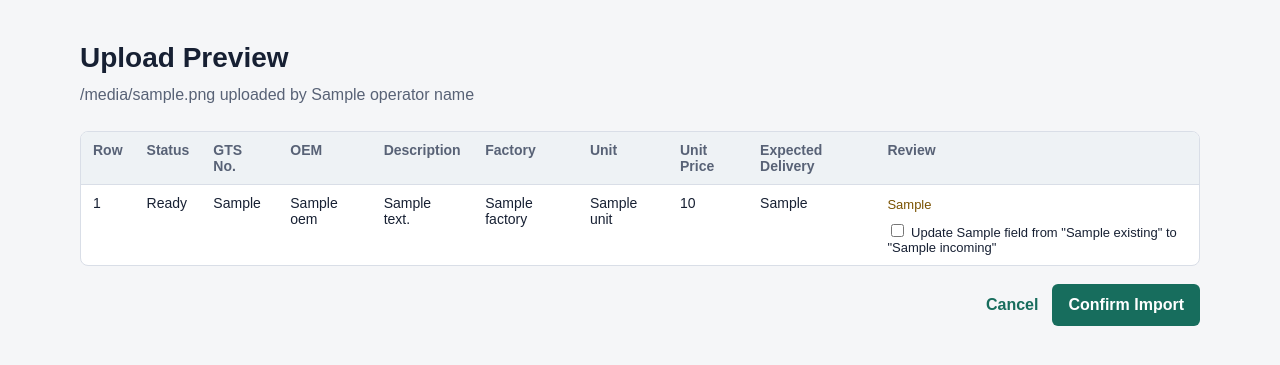
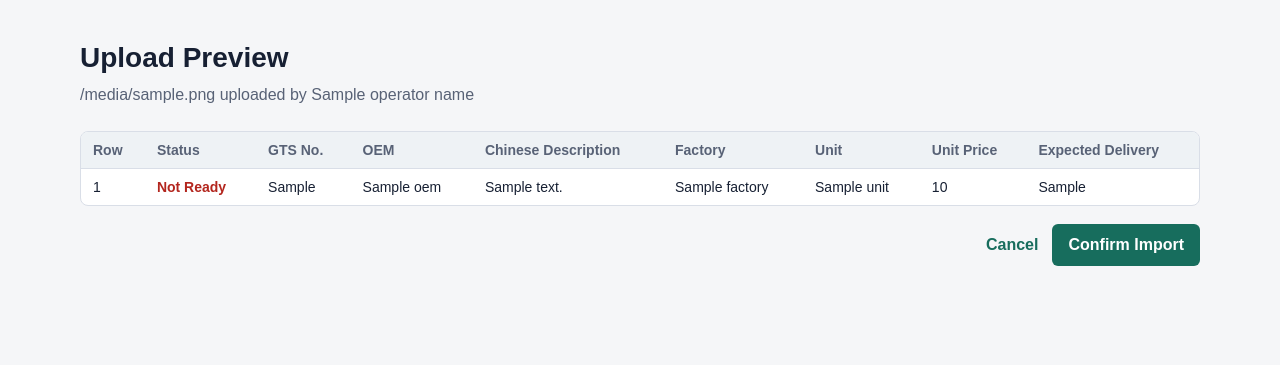
Before and after one commit to nancy-sun/gts-internal-tool, a Python web app: template app/templates/upload_preview.html in a window 1280 px wide. Shown: the part 64-429 px from the top of the page. Run offline with Jinja, Linux system fonts and the light colour scheme; the template is opened without the code that fills it: most values are stand-ins (such as "Sample title", 1, 10 or a date in 2020).

Commit message:
Refine upload preview warnings

```diff
--- a/app/static/styles.css
+++ b/app/static/styles.css
@@ -167,16 +167,32 @@ button:focus {
 
 .small-warning {
   margin-bottom: 6px;
-  color: #7a5200;
+  color: var(--danger);
   font-size: 13px;
+  font-weight: 700;
 }
 
 .checkbox-line {
   display: block;
   margin-top: 6px;
-  color: var(--text);
+  color: var(--danger);
   font-size: 13px;
-  font-weight: 400;
+  font-weight: 700;
+}
+
+.warning-heading,
+.warning-cell {
+  color: var(--danger);
+}
+
+.status-ready {
+  color: var(--accent);
+  font-weight: 700;
+}
+
+.status-warning {
+  color: var(--danger);
+  font-weight: 700;
 }
 
 .candidate-line {
--- a/app/templates/upload_preview.html
+++ b/app/templates/upload_preview.html
@@ -18,27 +18,39 @@
             <th>Status</th>
             <th>GTS No.</th>
             <th>OEM</th>
-            <th>Description</th>
+            <th>Chinese Description</th>
             <th>Factory</th>
             <th>Unit</th>
             <th>Unit Price</th>
             <th>Expected Delivery</th>
-            <th>Review</th>
+            {% if has_warnings %}
+              <th class="warning-heading">Warnings</th>
+            {% endif %}
           </tr>
         </thead>
         <tbody>
           {% for row in rows %}
             <tr>
               <td>{{ row.row_number }}</td>
-              <td>{{ "Failed" if row.errors else "Ready" }}</td>
+              {% set row_has_warning = row.errors or row.warnings or row.factory_warning or row.product_changes %}
+              <td>
+                {% if row.errors %}
+                  <span class="status-warning">Failed</span>
+                {% elif row_has_warning %}
+                  <span class="status-warning">Not Ready</span>
+                {% else %}
+                  <span class="status-ready">Ready</span>
+                {% endif %}
+              </td>
               <td>{{ row["values"]["gts_no"] or "" }}</td>
               <td>{{ row["values"]["oem"] or "" }}</td>
-              <td>{{ row["values"]["description"] or "" }}</td>
+              <td>{{ row["values"]["chinese_description"] or "" }}</td>
               <td>{{ row["values"]["factory"] or "" }}</td>
               <td>{{ row["values"]["unit"] or "" }}</td>
               <td>{{ row["values"]["unit_price"] or "" }}</td>
               <td>{{ row["values"]["expected_delivery"] or "" }}</td>
-              <td>
+              {% if has_warnings %}
+                <td class="{% if row_has_warning %}warning-cell{% endif %}">
                   {% for error in row.errors %}
                     <p class="error">{{ error }}</p>
                   {% endfor %}
@@ -58,6 +70,7 @@
                     </label>
                   {% endfor %}
                 </td>
+              {% endif %}
             </tr>
           {% endfor %}
         </tbody>
```
Also changed, not shown: app/routes/upload.py (+11 -0 lines). Lines whose indentation alone changed are shown as unchanged.
